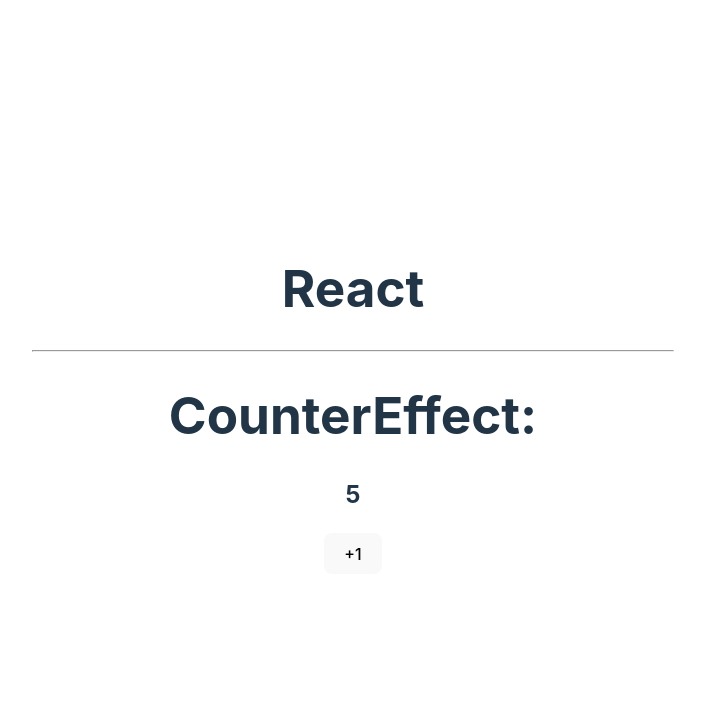
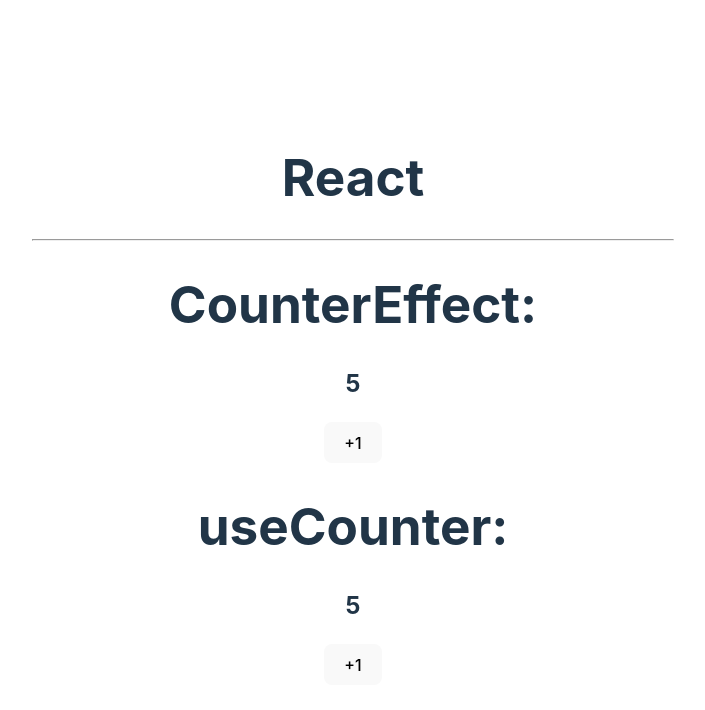
Before and after one commit to dpacoria21/react-pro, a React (Vite) app in the folder reforzamiento-react/: page / in a window 1280 px wide. Shown: the top 710 px of the page, without its empty margins (287-992 px from the left). Built offline with nearby package versions, Linux system fonts and the light colour scheme.

Commit message:
Se hizo uso de play y stop de gsap para animaciones y se creo un customHook

```diff
--- a/reforzamiento-react/src/App.tsx
+++ b/reforzamiento-react/src/App.tsx
@@ -1,5 +1,6 @@
 import './App.css';
 import { CounterEffect } from './bases/CounterEffect';
+import { CounterHook } from './bases/CounterHook';
 
 function App() {
 
@@ -9,6 +10,7 @@
             <hr />
 
             <CounterEffect initialValue={5}/>
+            <CounterHook />
 
         </>
     );
--- a/reforzamiento-react/src/bases/CounterEffect.tsx
+++ b/reforzamiento-react/src/bases/CounterEffect.tsx
@@ -1,4 +1,4 @@
-import { useEffect, useState } from 'react';
+import { useEffect, useRef, useState } from 'react';
 import {gsap} from 'gsap';
 
 interface Props {
@@ -10,6 +10,7 @@
 export const CounterEffect = ({initialValue}: Props) => {
 
     const [counter, setCounter] = useState<number>(initialValue);
+    const counterElement = useRef<HTMLHeadingElement>(null);
 
     const handleClick = (n: number): void => {
         // if(counter === MAXIMUN_COUNT && n>0) return;
@@ -22,16 +23,17 @@
         if(counter < 10) return;
         console.log('%cSe llego al valor maximo', 'color:red; background-color: black;');
 
-        gsap.to('h2', {y: -10, duration: 0.2, ease: 'ease.out'}).then(() => {
-            gsap.to('h2', {y: 0, duration: 1, ease: 'bounce'});
-        });
+        const tl = gsap.timeline();
+
+        tl.to(counterElement.current, {y: -10, duration: 0.2, ease: 'ease.out'});
+        tl.to(counterElement.current, {y: 0, duration: 1, ease: 'bounce'});
 
     }, [counter]);
 
     return (
         <>
             <h1>CounterEffect: </h1>
-            <h2>{counter}</h2>
+            <h2 ref={counterElement}>{counter}</h2>
             <button onClick={() => handleClick(1)}>
                 +1
             </button>
--- /dev/null
+++ b/reforzamiento-react/src/bases/CounterHook.tsx
@@ -0,0 +1,19 @@
+import { useCounter } from '../hooks/useCounter';
+
+export const CounterHook = () => {
+
+    const {counter, elementToAnimate, handleClick} = useCounter({
+        initialValue: 5,
+        maxCount: 10
+    });
+
+    return (
+        <>
+            <h1>useCounter: </h1>
+            <h2 ref={elementToAnimate}>{counter}</h2>
+            <button onClick={() => handleClick(1)}>
+                +1
+            </button>
+        </>
+    );
+};
--- /dev/null
+++ b/reforzamiento-react/src/hooks/useCounter.ts
@@ -0,0 +1,40 @@
+import gsap from 'gsap';
+import { useEffect, useLayoutEffect, useRef, useState } from 'react';
+
+interface Props {
+    initialValue: number,
+    maxCount: number,
+}
+
+export const useCounter = ({initialValue, maxCount}: Props) => {
+
+    const [counter, setCounter] = useState<number>(initialValue);
+    const elementToAnimate = useRef<any>(null);
+    const tl = useRef(gsap.timeline());
+
+
+    const handleClick = (n: number): void => {
+        // if(counter === MAXIMUN_COUNT && n>0) return;
+        // setCounter(c => c+n);
+        setCounter(c => Math.min(c+n, maxCount));
+    };
+
+    useLayoutEffect(() => {
+
+        if (!elementToAnimate.current) return;
+        tl.current.to(elementToAnimate.current, {y: -10, duration: 0.2, ease: 'ease.out'});
+        tl.current.to(elementToAnimate.current, {y: 0, duration: 1, ease: 'bounce'});
+        tl.current.pause();
+
+    }, []);
+
+    useEffect(() => {
+        tl.current.play(0);
+    }, [counter]);
+
+    return {
+        counter,
+        handleClick,
+        elementToAnimate,
+    };
+};
```
